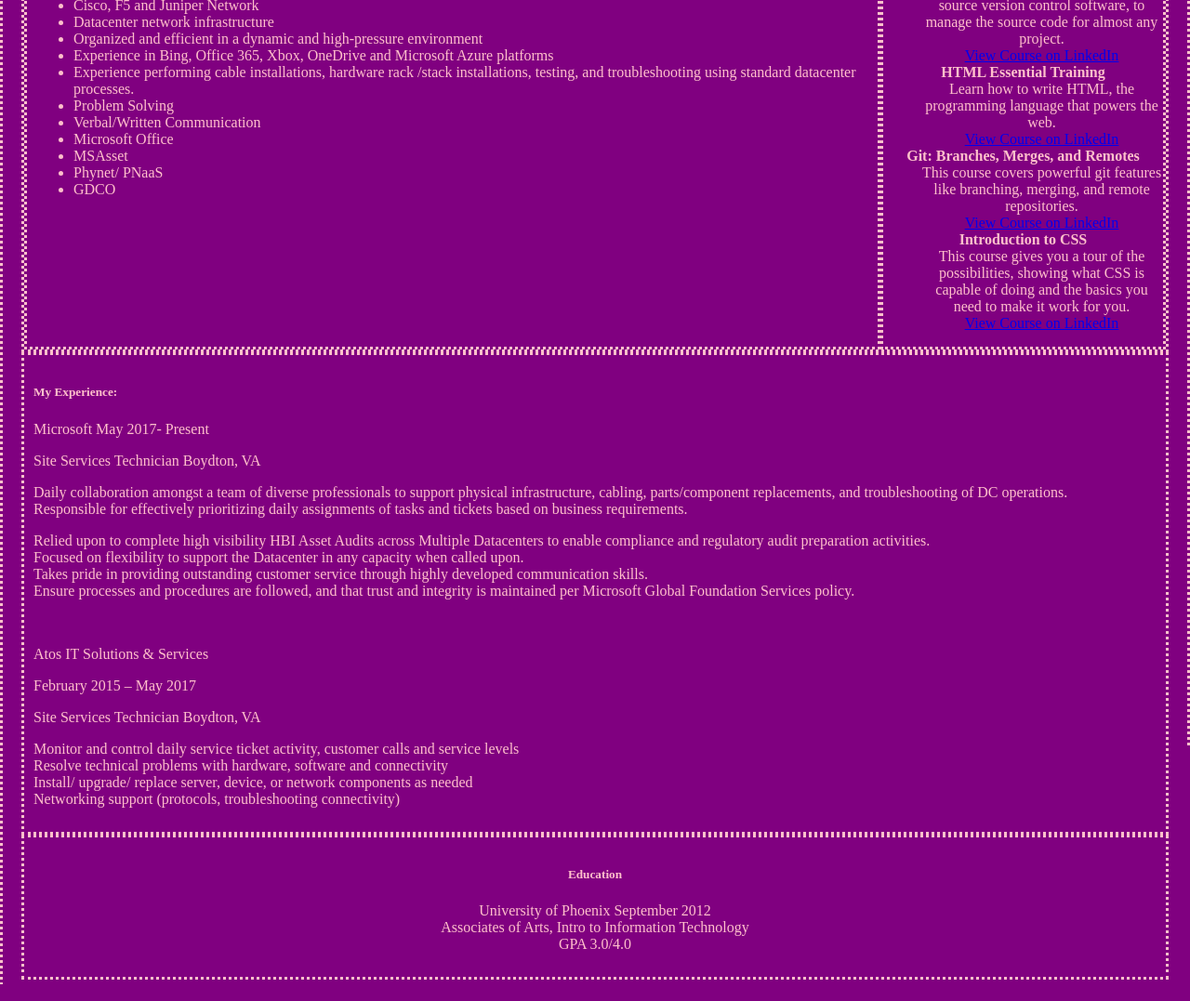
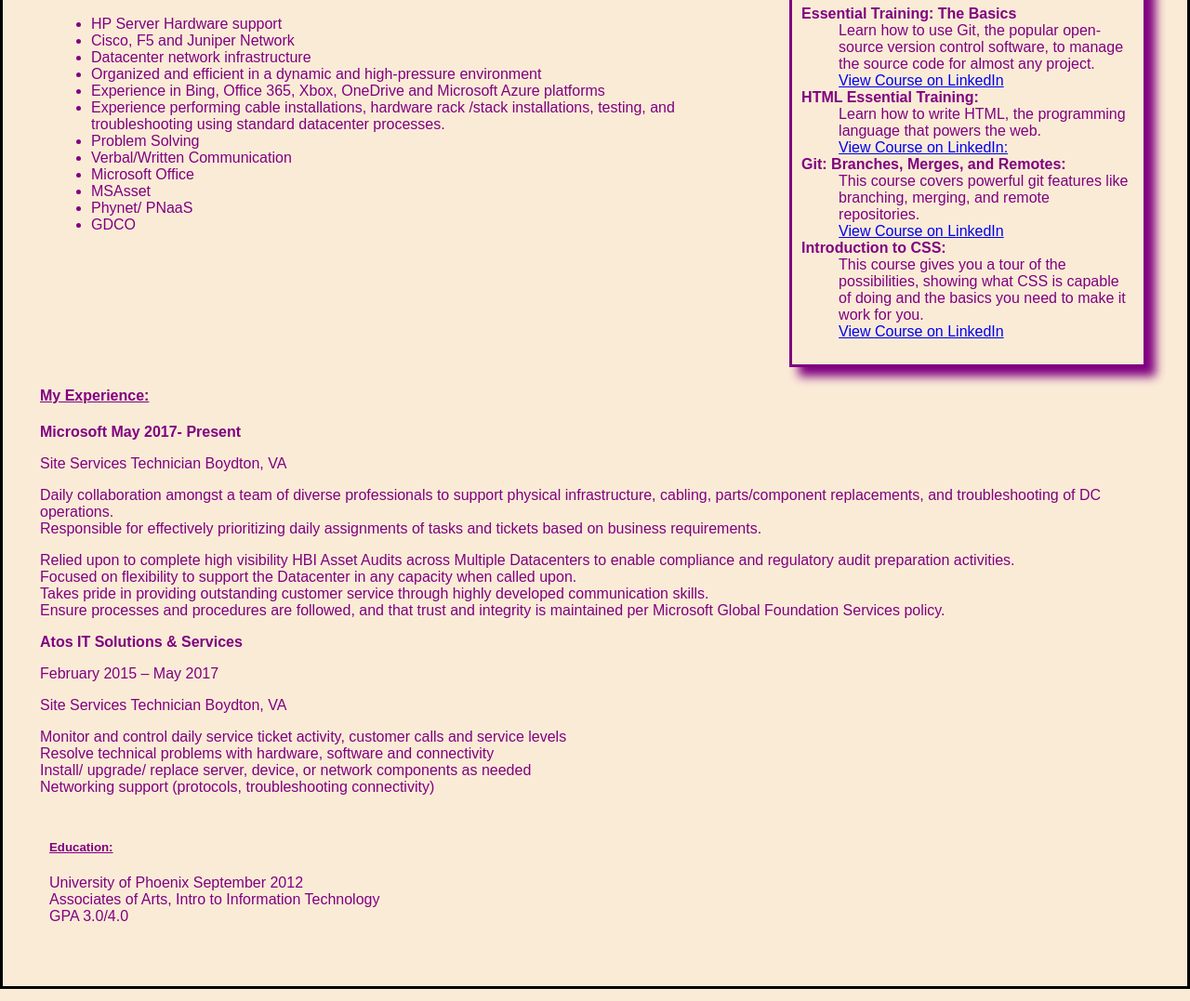
Before and after one commit to LaRyder/LaurenRyderResume, a plain HTML site: page index.html in a window 1280 px wide. Shown: the part 466-1543 px from the top of the page at 93% size. Drawn offline with Linux system fonts and the light colour scheme.

Commit message:
updating website

```diff
--- a/index.html
+++ b/index.html
@@ -10,7 +10,7 @@
 <div class="header">
  <div>
    <img src="Lauren.JPG" alt="">
-  <h1>Lauren Ryder</h1>
+  <h1><strong>Lauren Ryder</strong></h1>
   <p>Deployment Technician / Leap Apprentice</p>
   <p>Over 6 years of experience as a solution driven information technology professional with proven education and experience while delivering projects and throughput well within targeted SLAs.</p>
     <a href="www.linkedin.com/in/lauren-ryder-00675617b"> Lauren's Linkedin</a>
@@ -19,8 +19,8 @@
 
 <div class="row">
   <div class="side_by_side">
-  <div class="column side">
-  <h2><strong> Specific Skills:</strong></h2>
+  <div class="ColumnSide">
+  <h2><b><u>Specific Skills:</u></b></h2>
   <ul>
     <li>HP Server Hardware support</li>
     <li>Cisco, F5 and Juniper Network </li>
@@ -38,27 +38,27 @@
   </div>
 
    <aside>
-    <h3><strong>Leap Learnings!</strong></h3>
+    <h3><b><u>Leap Learnings:</u></b></h3>
     <dl>
-      <dt><strong>Essential Training: The Basics</strong></dt>
+      <dt><b>Essential Training: The Basics</b></dt>
       <dd>Learn how to use Git, the popular open-source version control software, to manage the source code for almost any project.</dd>
       <dd><a href="https://www.linkedin.com/learning/git-essential-training-the-basics/use-git-version-control-software-to-manage-project-code?u=3322">View Course on LinkedIn</a></dd>
-      <dt><strong>HTML Essential Training</strong></dt>
+      <dt><b>HTML Essential Training:</b></dt>
       <dd>Learn how to write HTML, the programming language that powers the web.</dd>
-      <dd><a href="https://www.linkedin.com/learning/html-essential-training-4/what-is-html?u=3322">View Course on LinkedIn</a></dd>
-      <dt><strong>Git: Branches, Merges, and Remotes</strong></dt>
+      <dd><a href="https://www.linkedin.com/learning/html-essential-training-4/what-is-html?u=3322">View Course on LinkedIn:</a></dd>
+      <dt><b>Git: Branches, Merges, and Remotes:</b></dt>
       <dd>This course covers powerful git features like branching, merging, and remote repositories.</dd>
       <dd><a href="https://www.linkedin.com/learning/git-branches-merges-and-remotes/unlock-powerful-code-management-and-collaboration-tools-in-git?u=3322">View Course on LinkedIn</a></dd>
-      <dt><strong>Introduction to CSS</strong></dt>
+      <dt><b>Introduction to CSS:</b></dt>
       <dd>This course gives you a tour of the possibilities, showing what CSS is capable of doing and the basics you need to make it work for you.</dd>
       <dd><a href="https://www.linkedin.com/learning/introduction-to-css/welcome?u=3322">View Course on LinkedIn</a></dd>
     </dl>
     </aside>
   </div>
 
-  <div class="column center">
-  <h5><strong>My Experience:</strong></h5>
-  <p>Microsoft May 2017- Present</p>
+  <div class="ColumnCenter">
+  <h4><b><u>My Experience:</u></b></h4>
+  <p><b>Microsoft May 2017- Present</b></p>
   <p>Site Services Technician Boydton, VA</p>
   <p>Daily collaboration amongst a team of diverse professionals to support physical infrastructure, cabling, parts/component replacements, and troubleshooting of DC operations.<br>
   Responsible for effectively prioritizing daily assignments of tasks and tickets based on business requirements.<br>
@@ -66,8 +66,7 @@
   Focused on flexibility to support the Datacenter in any capacity when called upon.<br>
   Takes pride in providing outstanding customer service through highly developed communication skills.<br>
   Ensure processes and procedures are followed, and that trust and integrity is maintained per Microsoft Global Foundation Services policy.</p>
-<br>
-  <p>Atos IT Solutions & Services</p>
+  <p><b>Atos IT Solutions & Services</b></p>
   <p>February 2015 – May 2017</p>
   <p>Site Services Technician Boydton, VA</p>
   Monitor and control daily service ticket activity, customer calls and service levels<br>
@@ -75,11 +74,13 @@
   Install/ upgrade/ replace server, device, or network components as needed<br>
   Networking support (protocols, troubleshooting connectivity)</p>
  </div>
-</div>
-<div class="footer">
-  <h5>Education</h5>
+
+<div class="ColumnBottom">
+  <h5><b><u>Education:</u></b></h5>
   <p>University of Phoenix September 2012<br>
   Associates of Arts, Intro to Information Technology<br>
   GPA 3.0/4.0<br>
   </p>
 </div>
+
+</div>
--- a/styles.css
+++ b/styles.css
@@ -1,79 +1,49 @@
-* {
-  box-sizing: border-box;
-}
-
 body {
   margin: 0;
-    background-color: purple;
-    color: pink
+    background-color: antiquewhite;
+    color:purple;
     border-style: solid;
-    border-color: pink
+    border-color: black;
+    padding: 20px
 }
-
 /* Style the header */
 .header {
-  color: pink;
   padding: 20px;
   text-align: center;
   display:flex;
-  border-style:dotted
+  font-family:Arial, Helvetica, sans-serif
 }
-
-/* Style the top navigation bar */
-.topnav {
-  overflow: hidden;
-  border-style:dotted
-}
-
 /* Style the topnav links */
 .topnav a {
   display: block;
-  color: pink;
   text-align: center;
   padding: 14px 16px;
   text-decoration: none;
-  border-style:dotted
 }
-
 /* Create one column for skills */
-.column {
+.ColumnSide {
+  text-align: left;
+  padding: 15px;
+  width: 65%;
+}
+/* Sidebar */
+aside {
+  width: 30%;
   text-align: left;
   padding: 10px;
-  border-style:dotted
+  border: solid;
+  box-shadow: 10px 10px 10px;
 }
-/* Left column */
-.column.side {
-  width: 75%;
-  border-style:dotted
+  /* Centercolumn */
+.ColumnCenter {
+  width: 100%;
+  text-align: left;
 }
-
-/* Sidebar */
-aside {
-  width: 25%;
-  border-style:dotted
+ /* Bottom Column */
+.ColumnBottom {
+  padding: 10px;
+  text-align: left;
 }
-/* Style the footer */
-.footer {
-  background-color: purple;
-  color: pink;
-  padding: 10px;
-  text-align: center;
-  border-style: dotted
-}
-
-/* Create one column for text under floating columns */
-.column {
-  padding: 10px;
-  border-style:dotted
-}
-
-/* Center column */
-.column.Center {
-  width: 100%;
-  border-style: dotted
-}
-
 .side_by_side {
   display: flex;
-  border-style: dotted
 }
```
